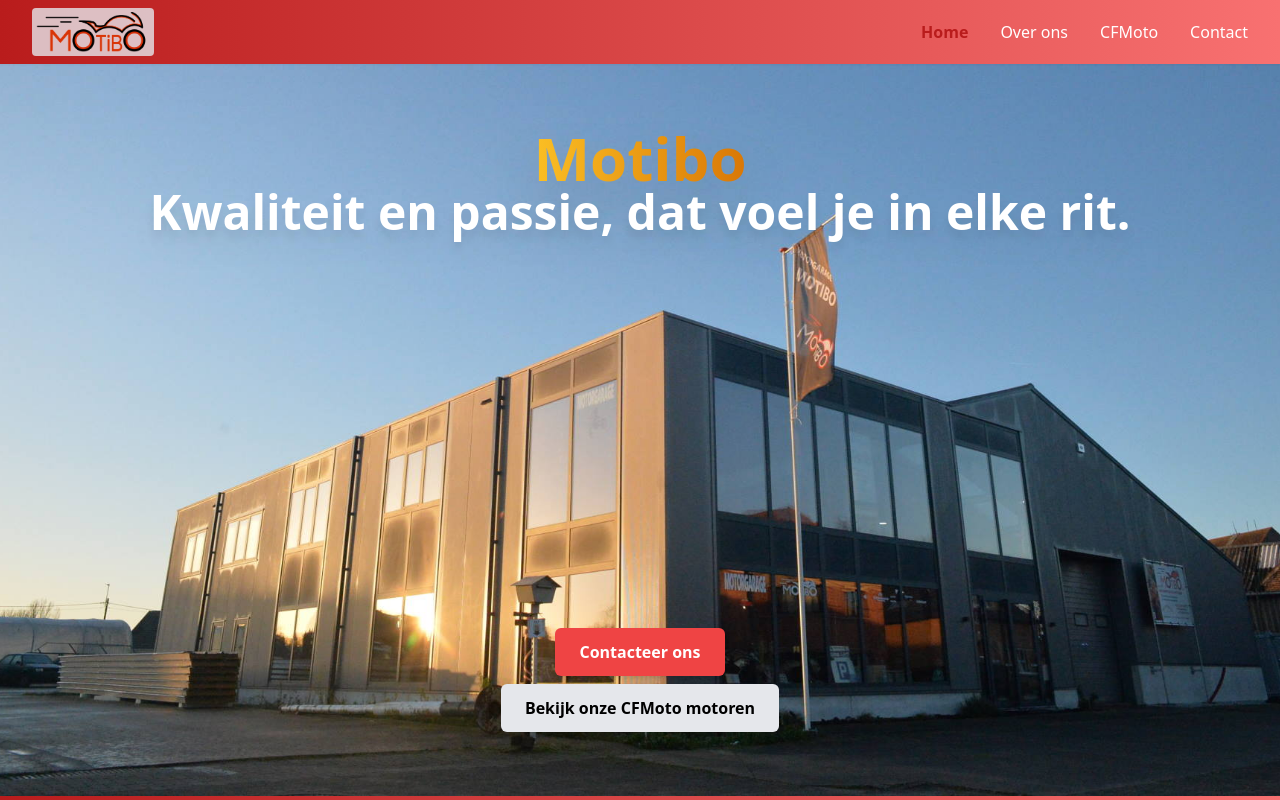
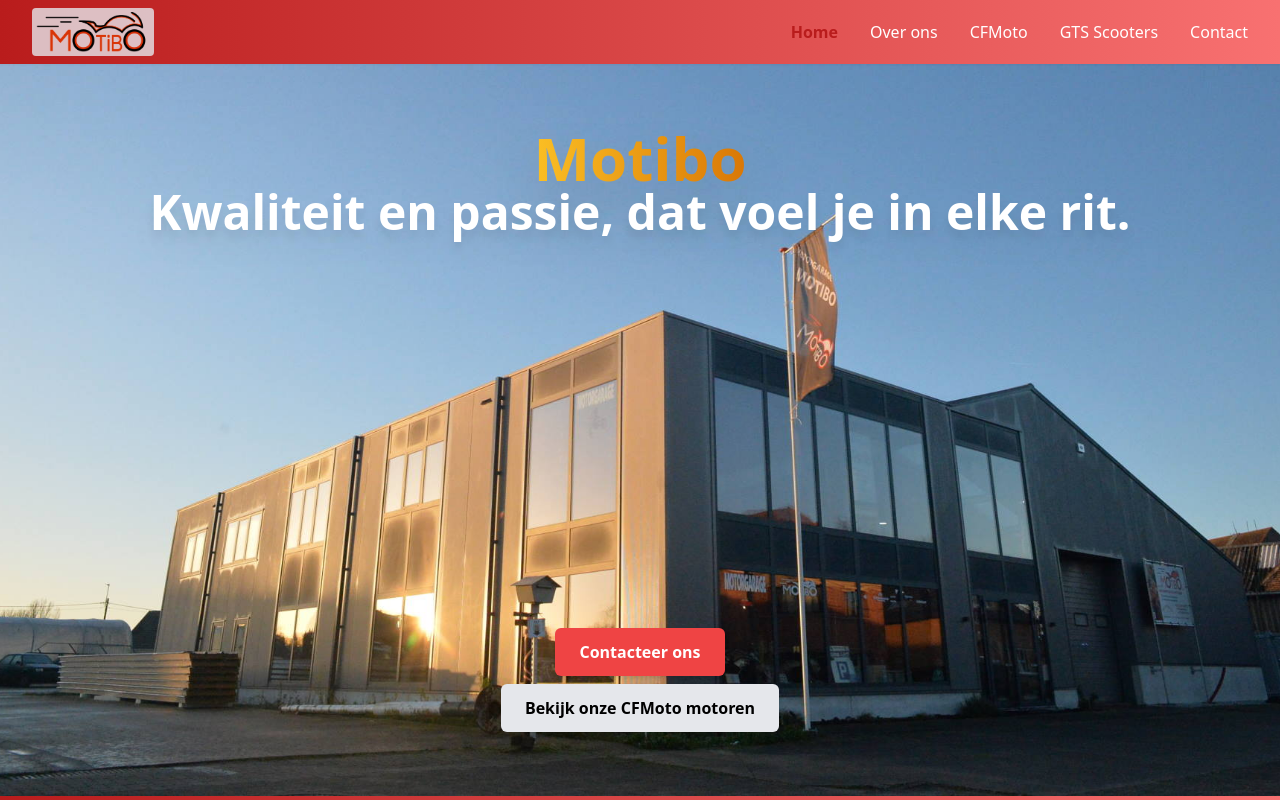
Before and after one commit to sebastiaan-daniels/Motibo-website, an Angular app: page / in a window 1280 px wide. Shown: the top 800 px of the page. Built offline with nearby package versions, Linux system fonts and the light colour scheme.

Commit message:
Add GTS scooter page

```diff
--- a/src/app/components/menu/menu.component.html
+++ b/src/app/components/menu/menu.component.html
@@ -37,7 +37,7 @@
             routerLink="/gts-scooters"
             routerLinkActive="font-bold text-red-700"
             [routerLinkActiveOptions]="{ exact: true }"
-            class="hover:underline hidden"
+            class="hover:underline"
           >
             GTS Scooters
           </a>
@@ -72,6 +72,7 @@
       <a routerLink="/" routerLinkActive="font-bold text-black" [routerLinkActiveOptions]="{ exact: true }" (click)="closeMobileMenu()" class="block px-4 py-2 hover:underline">Home</a>
       <a routerLink="/about-us" routerLinkActive="font-bold text-black" [routerLinkActiveOptions]="{ exact: true }" (click)="closeMobileMenu()" class="block px-4 py-2 hover:underline">Over ons</a>
       <a routerLink="/cfmoto" routerLinkActive="font-bold text-black" [routerLinkActiveOptions]="{ exact: true }" (click)="closeMobileMenu()" class="block px-4 py-2 hover:underline">CFMoto</a>
+      <a routerLink="/gts-scooters" routerLinkActive="font-bold text-black" [routerLinkActiveOptions]="{ exact: true }" (click)="closeMobileMenu()" class="block px-4 py-2 hover:underline">GTS Scooters</a>
       <a routerLink="/contact" routerLinkActive="font-bold text-black" [routerLinkActiveOptions]="{ exact: true }" (click)="closeMobileMenu()" class="block px-4 py-2 hover:underline">Contact</a>
 
     </div>
```
Also changed, not shown: public/bikes/cfmoto/125NK_Zephyr Blue_Right.jpg (added), public/bikes/cfmoto/125NK_front.jpg (deleted).
